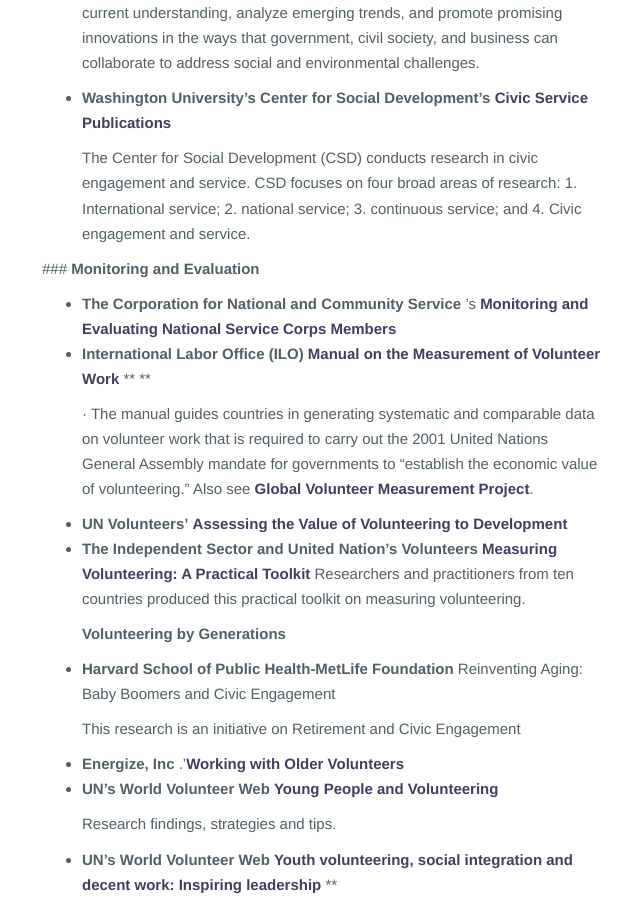
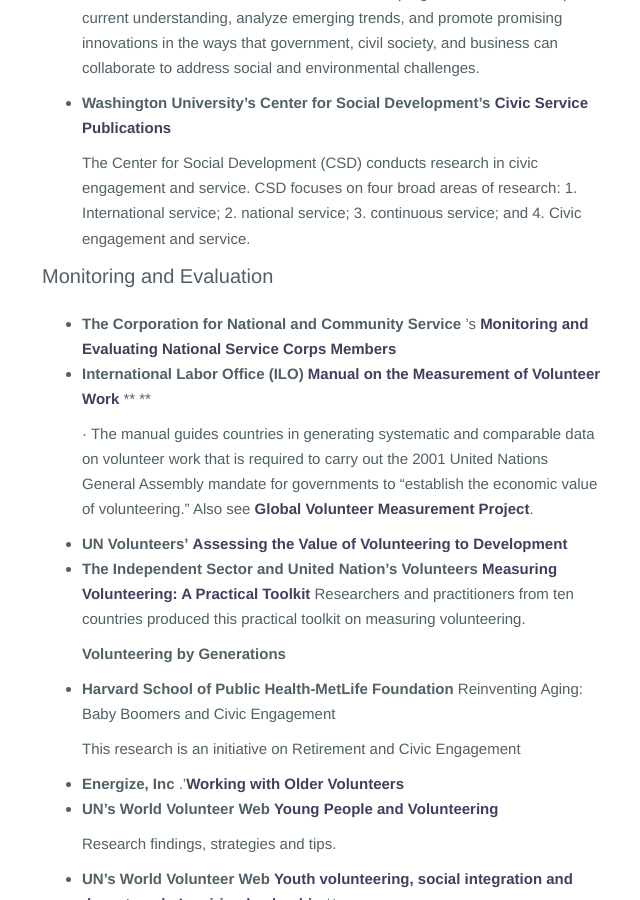
Before and after one commit to PeaceCorps/Volunteerism-Toolkit, a Jekyll site: the page built from _posts/2015-02-02-research-on-volunteerism.md, in a window 1280 px wide and 900 px high, scrolled down 1531 px. Shown: the whole window, without its empty margins (318-958 px from the left). Built offline with Jekyll 4.4.1, drawn with Linux system fonts in a browser that asks for light colours; Markdown is read by kramdown in place of the engine named in the settings.

```diff
--- a/_posts/2015-02-02-research-on-volunteerism.md
+++ b/_posts/2015-02-02-research-on-volunteerism.md
@@ -46,7 +46,7 @@ title: Research on Volunteerism
 *   **Volunteering Australia**
         Library Network (Avalon)
 
-    **Institutes and Universities**
+### Institutes and Universities
 
 *   **The Institute for Volunteering Research (IVR)**
         Evidence Bank is a searchable database of over 200 research, reports, bulletins, publications and journal articles on Volunteering, primarily in the
@@ -68,7 +68,7 @@ title: Research on Volunteerism
     The Center for Social Development (CSD) conducts research in civic engagement and service. CSD focuses on four broad areas of research: 1. International
     service; 2. national service; 3. continuous service; and 4. Civic engagement and service.
 
-  ### **Monitoring and Evaluation**
+### Monitoring and Evaluation
 
 *   **The Corporation for National and Community Service**
         ’s
```
